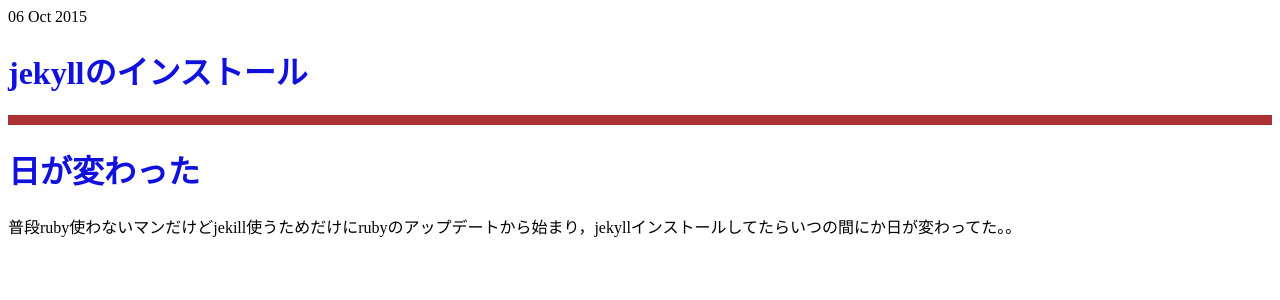
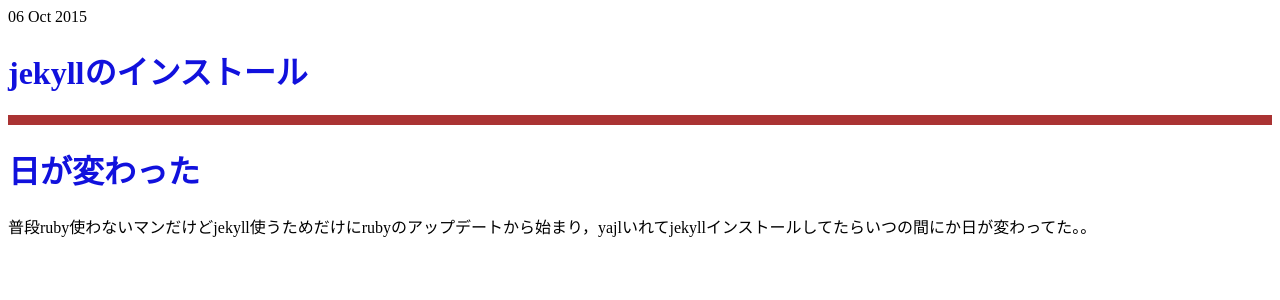
Before and after one commit to kuelgu/kuelgu.github.io, a Jekyll site: the page built from _posts/2015-10-07-jekyll.md, in a window 1280 px wide. Shown: the top 300 px of the page. Built offline with Jekyll 4.4.1, drawn with Linux system fonts in a browser that asks for light colours.

```diff
--- a/_posts/2015-10-07-jekyll.md
+++ b/_posts/2015-10-07-jekyll.md
@@ -6,4 +6,4 @@ tag: {ruby}
 ---
 # 日が変わった
 
-普段ruby使わないマンだけどjekill使うためだけにrubyのアップデートから始まり，jekyllインストールしてたらいつの間にか日が変わってた。。
+普段ruby使わないマンだけどjekyll使うためだけにrubyのアップデートから始まり，yajlいれてjekyllインストールしてたらいつの間にか日が変わってた。。
```
